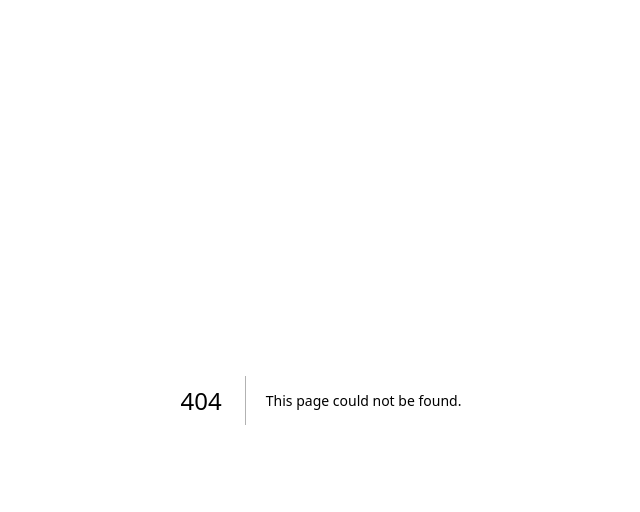
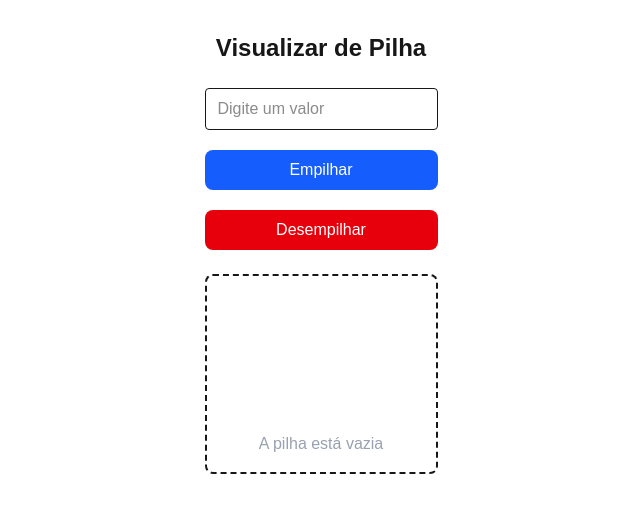
Before and after one commit to patrilucas59/visualizador-estrutura-de-dados, a Next.js app: page /pilha in a window 1280 px wide. Before the commit this address had no page. Shown: the top 512 px of the page, without its empty margins (319-959 px from the left). Built offline with nearby package versions, Linux system fonts and the light colour scheme.

Commit message:
feat: tela de visualização de empilhando

```diff
--- a/app/layout.tsx
+++ b/app/layout.tsx
@@ -13,7 +13,7 @@ const geistMono = Geist_Mono({
 });
 
 export const metadata: Metadata = {
-  title: "Create Next App",
+  title: "Visualizador de Pilha",
   description: "Generated by create next app",
 };
 
--- a/app/pilha/index.tsx
+++ /dev/null
@@ -1,7 +0,0 @@
-export default function PilhaPage() {
-  return (
-    <main className="p-8">
-      <h1 className="text-2xl font-bold">Visualizar de Pilha</h1>
-    </main>
-  )
-}
--- /dev/null
+++ b/app/pilha/page.tsx
@@ -0,0 +1,57 @@
+'use client';
+
+import { useState } from "react";
+
+export default function PilhaPage() {
+  const [pilha, setPilha] = useState<number[]>([]);
+  const [valor, setValor] = useState('');
+
+  function empilhar() {
+    if (valor.trim() === '') return;
+    setPilha([...pilha, Number(valor)]);
+    setValor('');
+  }
+
+  function desempilhar() {
+    setPilha(pilha.slice(0, -1));
+  }
+
+  return (
+    <main className="p-8 max-w-md mx-auto">
+      <h1 className="text-2xl font-bold mb-6 text-center">Visualizar de Pilha</h1>
+
+      <div className='flex flex-col gap-5 mb-6'>
+        <input
+          type='number'
+          value={valor}
+          onChange={(event) => setValor(event.target.value)}
+          className='border rounded px-3 py-2 flex-1'
+          placeholder='Digite um valor'
+        />
+        <button
+          onClick={empilhar}
+          className='gap-2 bg-blue-600 hover:bg-blue-700 text-white px-4 py-2 rounded-lg font-medium transition-colors cursor-pointer'
+        >
+          Empilhar
+        </button>
+        <button
+          onClick={desempilhar}
+          className='gap-2 bg-red-600 hover:bg-red-700 disabled:bg-gray-400 disabled:cursor-not-allowed text-white px-4 py-2 rounded-lg font-medium transition-colors cursor-pointer'
+        >
+          Desempilhar
+        </button>
+      </div>
+
+      <div className="flex flex-col-reverse gap-2 border-2 border-dashed p-4 min-h-50 rounded-lg">
+        {pilha.length === 0 && (
+          <p className='text-center text-gray-400'>A pilha está vazia</p>
+        )}
+        {pilha.map((item, index) => (
+          <div key={index} className='bg-blue-500 text-white text-center py-3 rounded transition-all duration-300'>
+            {item}
+          </div>
+        ))}
+      </div>
+    </main>
+  )
+}
```
